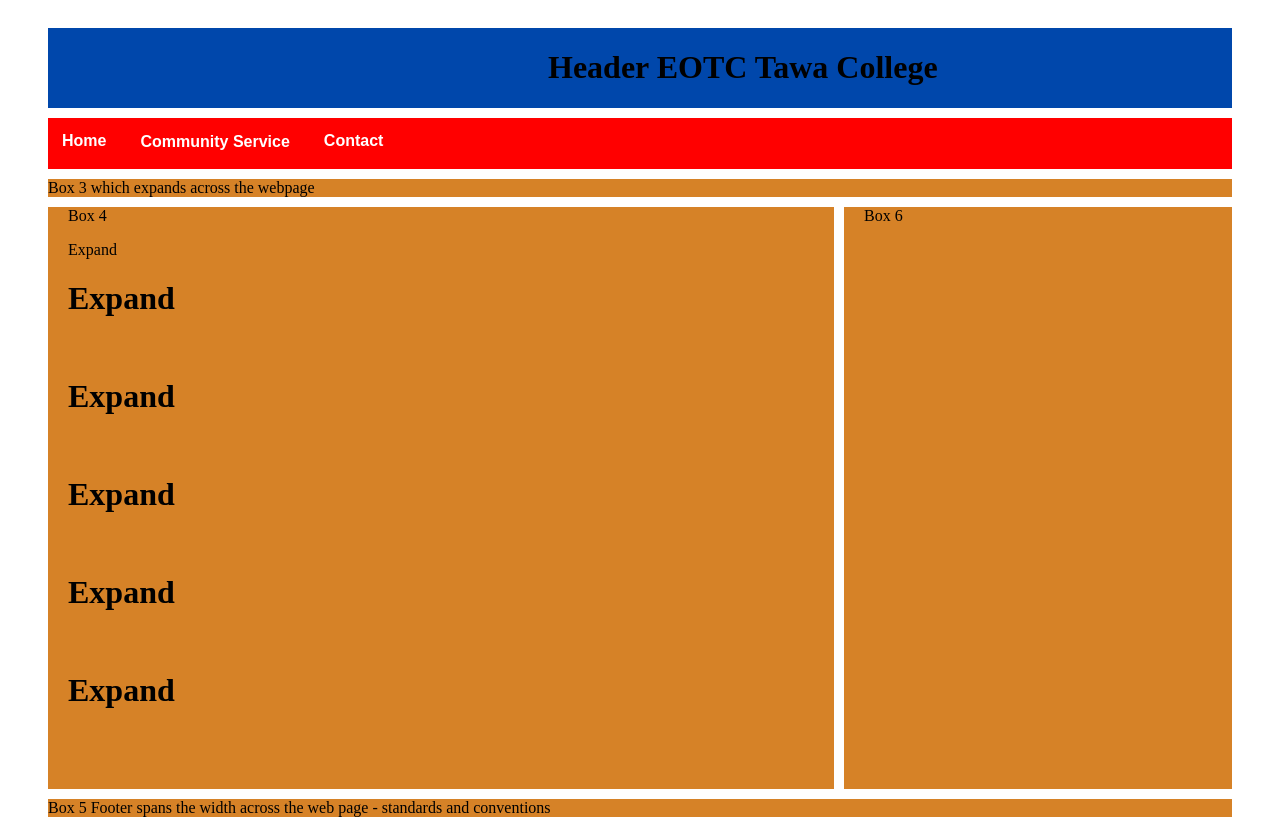
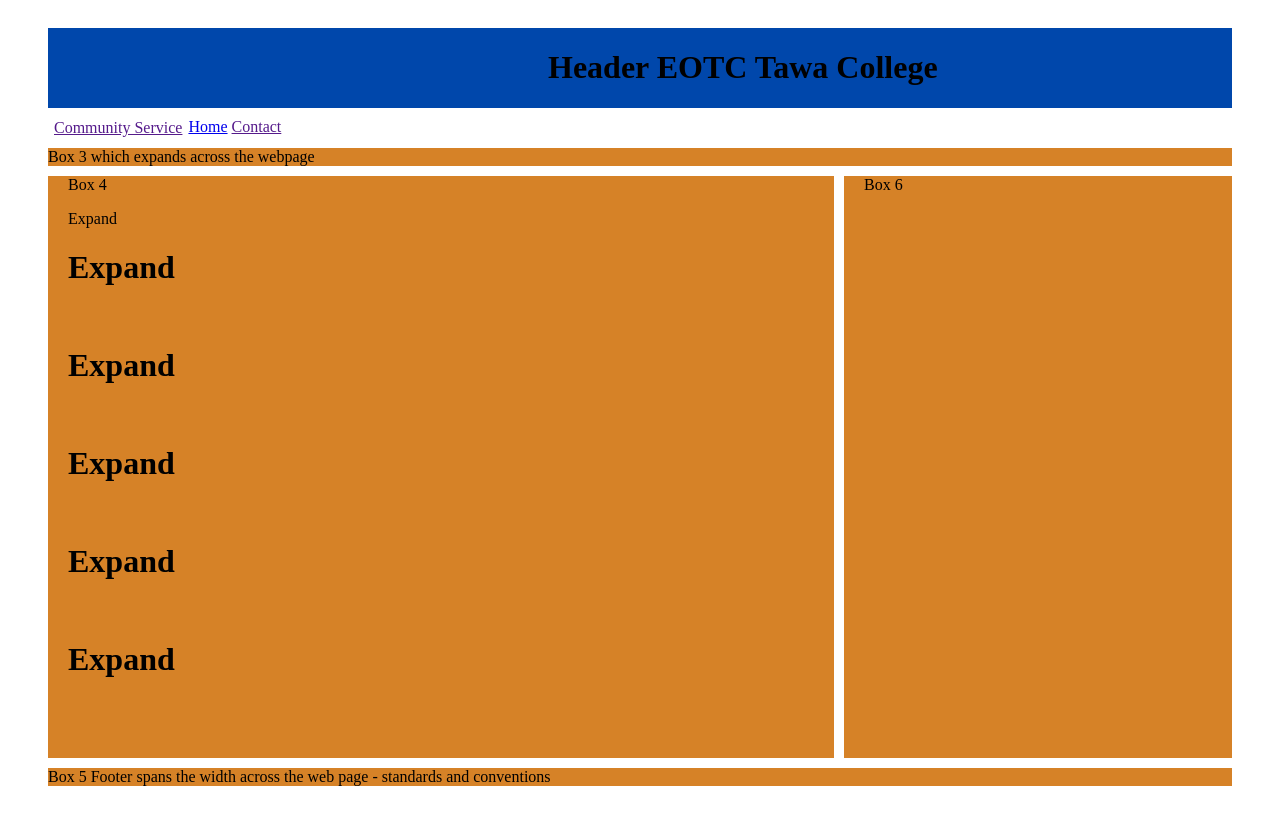
Before and after one commit to faavaeinatusa/2.8-assesment, a plain HTML site: page index.html in a window 1280 px wide. After the commit the page ends 800 px from the top, so only its background shows below. Drawn offline with Linux system fonts and the light colour scheme.

Commit message:
Update css.css

```diff
--- a/css.css
+++ b/css.css
@@ -22,8 +22,8 @@ grid-column: 1/4;
 grid-row: 1;
 }
 
-.nav{
-background-color: red;
+.nav}
+background-color: white;
 grid-column: 1/4;
 grid-row: 2;
 font-family: Arial;
```
